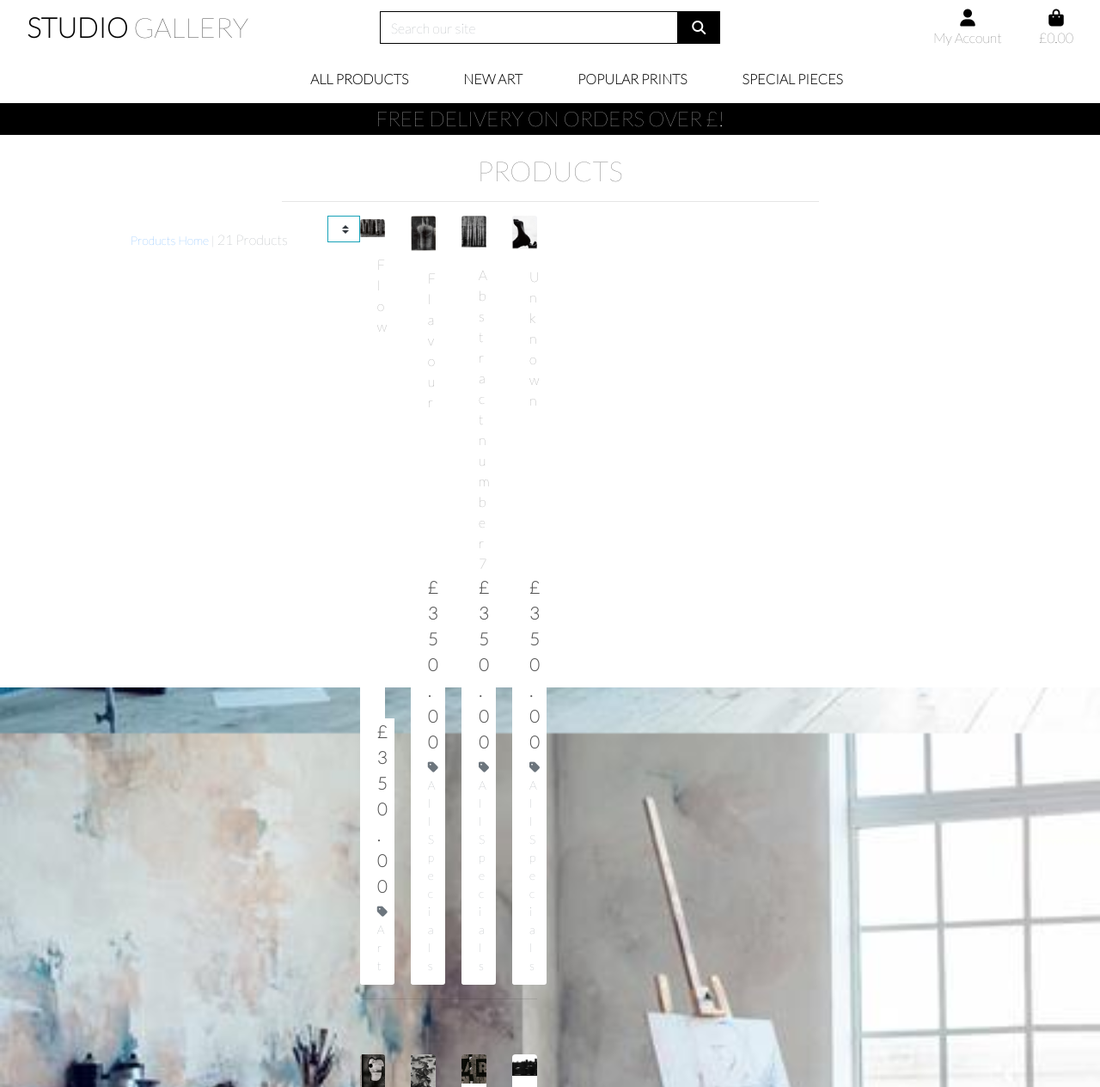
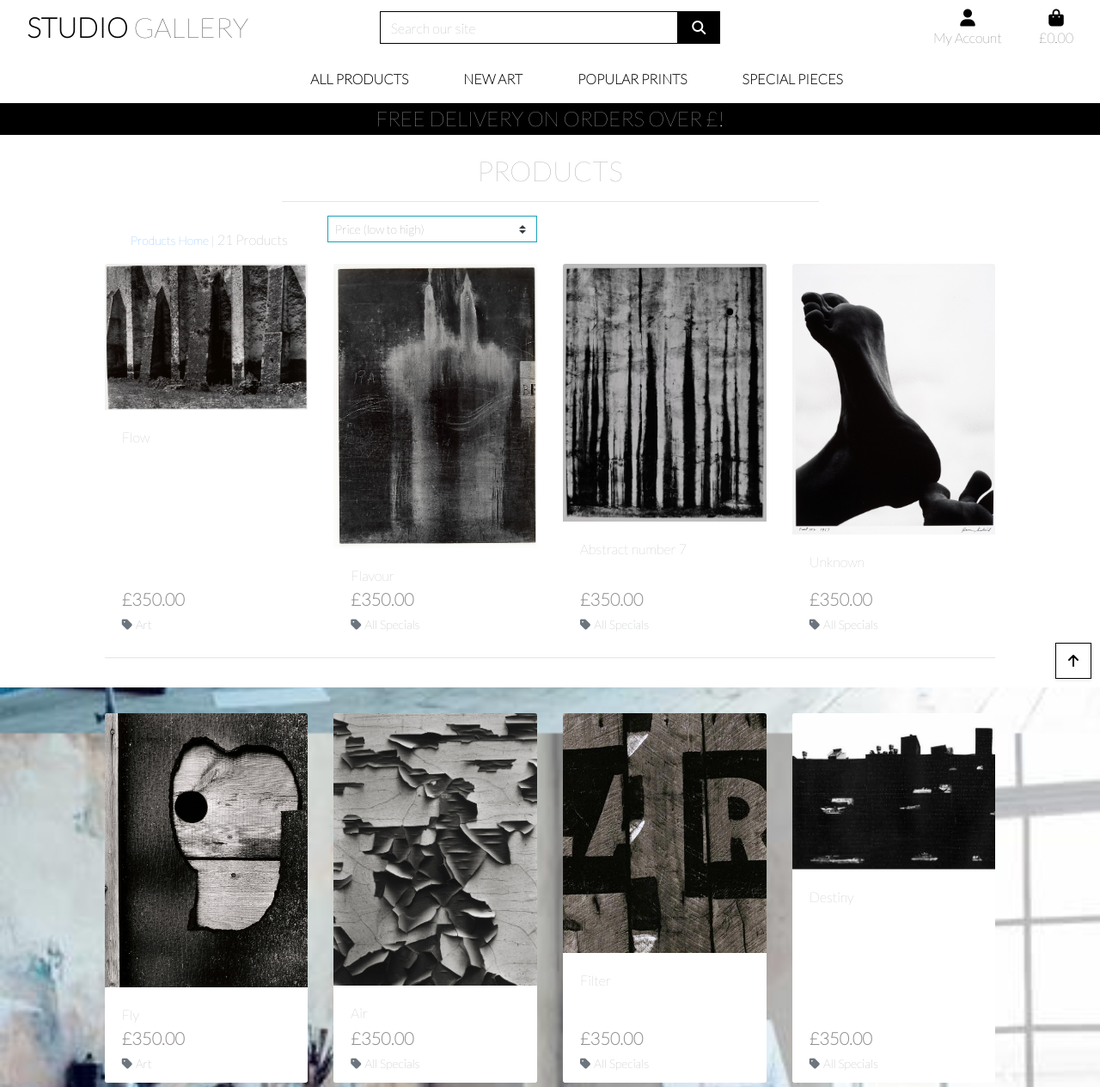
Before and after one commit to RhiH/studio_gallery, a Django app: a page that uses products/templates/products/products.html in a window 1280 px wide. Shown: the top 1265 px of the page at 86% size. Run offline with Django 3.2, Linux system fonts and the light colour scheme; data comes from the database, SQL or seed files in the repository; some libraries are stand-ins or nearby versions.

Commit message:
sort javascript added, minor edit to views formatting

```diff
--- a/products/templates/products/products.html
+++ b/products/templates/products/products.html
@@ -46,7 +46,7 @@
                                 {{ products|length }} Products{% if search_term %} found for <strong>"{{ search_term }}"</strong>{% endif %}
                             </p>
                         </div>
-
+                    </div>
                 <div class="row">
                     {% for product in products %}
                         <div class="col-sm-6 col-md-6 col-lg-4 col-xl-3">
@@ -104,4 +104,41 @@
             </div>
         </div>
     </div>
+    <div class="btt-button shadow-sm rounded-0 border border-black">
+        <a class="btt-link d-flex h-100">
+            <i class="fas fa-arrow-up text-black mx-auto my-auto"></i>
+        </a>
+    </div>
 {% endblock %}
+
+{% block postloadjs %}
+    {{ block.super }}
+    <script type="text/javascript">
+		$('.btt-link').click(function(e) {
+			window.scrollTo(0,0)
+		})
+	</script>
+
+    <script type="text/javascript">
+        $('#sort-selector').change(function() {
+            var selector = $(this);
+            var currentUrl = new URL(window.location);
+
+            var selectedVal = selector.val();
+            if(selectedVal != "reset"){
+                var sort = selectedVal.split("_")[0];
+                var direction = selectedVal.split("_")[1];
+
+                currentUrl.searchParams.set("sort", sort);
+                currentUrl.searchParams.set("direction", direction);
+
+                window.location.replace(currentUrl);
+            } else {
+                currentUrl.searchParams.delete("sort");
+                currentUrl.searchParams.delete("direction");
+
+                window.location.replace(currentUrl);
+            }
+        })
+    </script>
+{% endblock %}
--- a/products/views.py
+++ b/products/views.py
@@ -1,6 +1,8 @@
 from django.shortcuts import render, redirect, reverse, get_object_or_404
 from django.contrib import messages
 from django.db.models import Q
+from django.db.models.functions import Lower
+
 from .models import Product, Category
 
 # Create your views here.
--- a/static/css/base.css
+++ b/static/css/base.css
@@ -6,7 +6,7 @@ body {
     background: url('/media/studio.jpg') no-repeat center center fixed;
     background-size: cover;
     height: calc(100vh - 164px);
-    color: #555;
+    color: #959191;
     font-family: 'Lato';
 }
 
@@ -75,6 +75,19 @@ a.category-badge > span.badge:hover {
     color: #fff !important;
 }
 
+.btt-button {
+    height: 42px;
+    width: 42px;
+    position: fixed;
+    bottom: 10px;
+    right: 10px;
+}
+
+.btt-link {
+    cursor: pointer;
+}
+
+
 
 /* -------------------------------- Media Queries */
 
```
Lines whose indentation alone changed are shown as unchanged.
